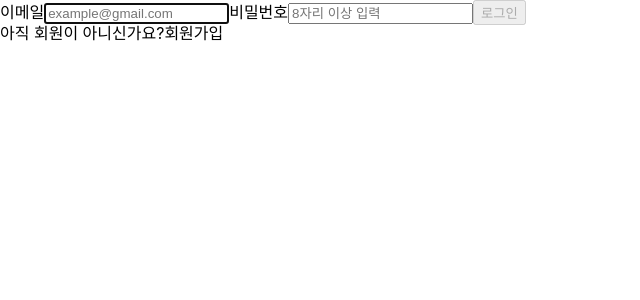
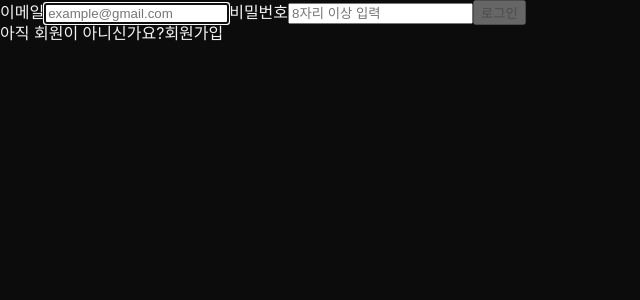
Before and after one commit to Everylisy/wanted-pre-onboarding-frontend, a React (Create React App) app: page / in a window 1280 px wide. Shown: the top 300 px of the page, without its empty margins (0-640 px from the left). Built offline with nearby package versions, Linux system fonts and the light colour scheme; a web font is replaced by a local one.

Commit message:
style: 전역 배경색, 폰트 색상 추가

```diff
--- a/src/GlobalStyle.js
+++ b/src/GlobalStyle.js
@@ -139,6 +139,8 @@ table {
   box-sizing: border-box;
 }
 body {
+  background-color: #0c0c0c;
+  color: #f3f3f3;
   font-family: -apple-system, BlinkMacSystemFont, 'Apple SD Gothic Neo',
     'Pretendard Variable', Pretendard, Roboto, 'Noto Sans KR', 'Segoe UI',
     'Malgun Gothic', 'Apple Color Emoji', 'Segoe UI Emoji', 'Segoe UI Symbol',
```
